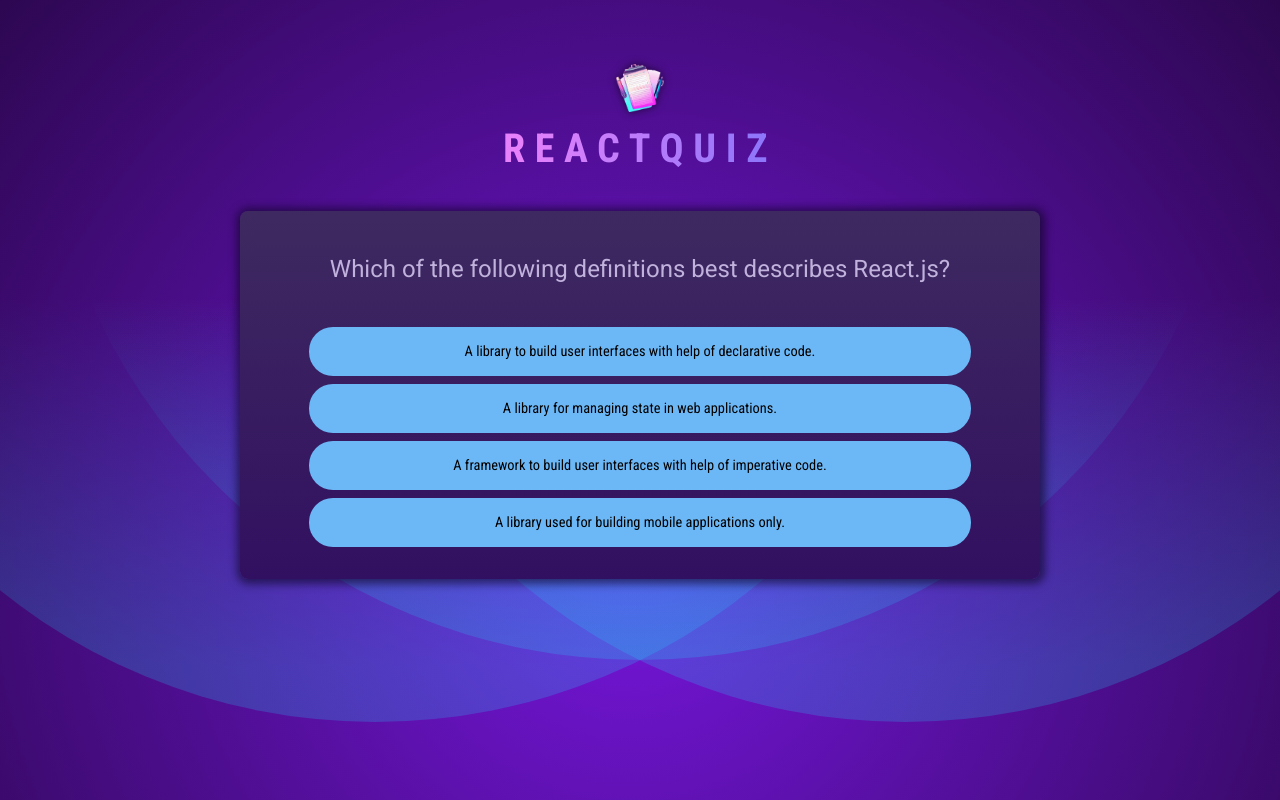
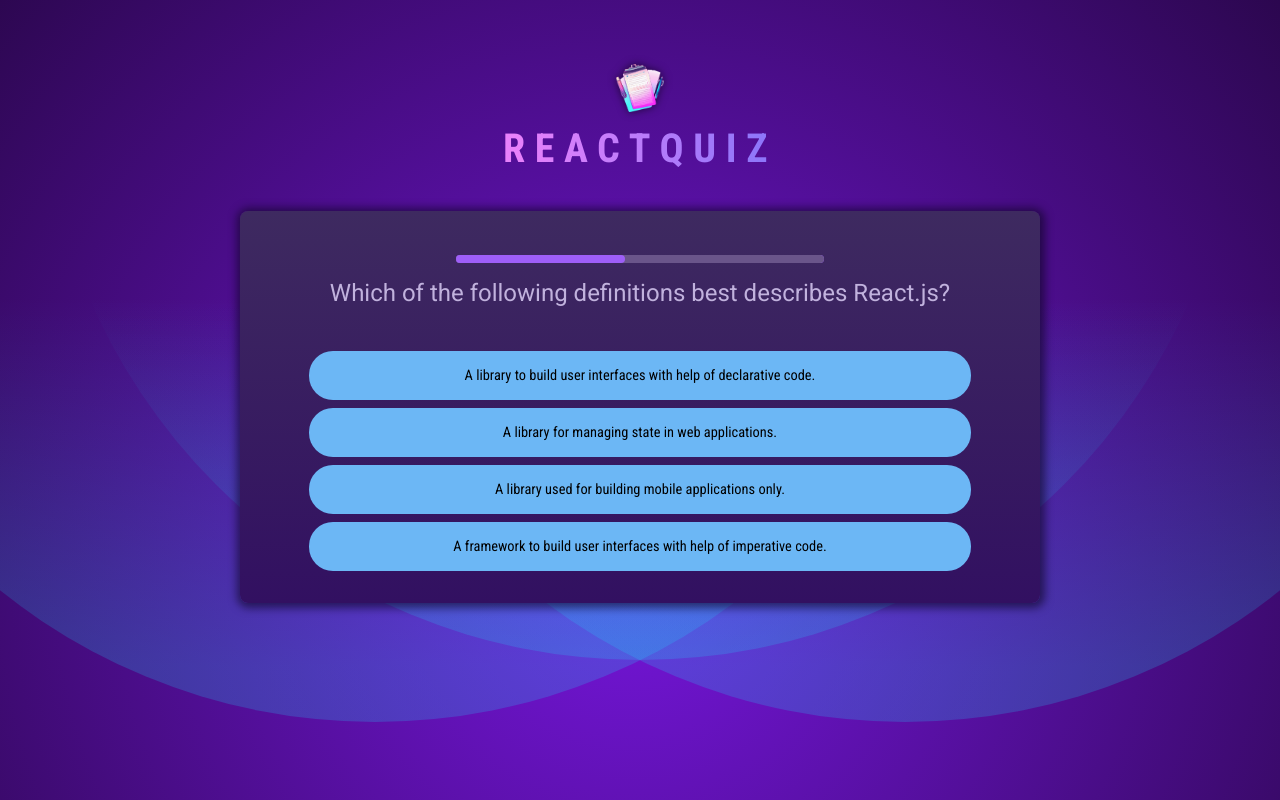
Before and after one commit to beingborn/react_guide, a React (Vite) app in the folder project_03/: page / in a window 1280 px wide. Built offline with nearby package versions, Linux system fonts and the light colour scheme.

Commit message:
feat: Quiz Timer 세팅

```diff
--- /dev/null
+++ b/project_03/src/components/QuestionTimer.jsx
@@ -0,0 +1,24 @@
+import { useState, useEffect } from "react";
+
+const QuestionTimer = ({ timeout, onTimeout }) => {
+    const [remainingTime, setRemainingTime] = useState(timeout);
+
+    useEffect(() => {
+        setTimeout(() => {
+            onTimeout()
+        }, timeout)
+    }, [timeout, setTimeout])
+
+    useEffect(() => {
+        const timer = setInterval(() => {
+            setRemainingTime(prevRemainingTime => prevRemainingTime - 100);
+        }, 100);
+
+        return () => clearInterval(timer)
+    }, [remainingTime])
+
+
+    return <progress id="question-time" max={timeout} value={remainingTime}/>;
+}
+
+export default QuestionTimer;
--- a/project_03/src/components/Quiz.jsx
+++ b/project_03/src/components/Quiz.jsx
@@ -1,26 +1,48 @@
-import { useState } from "react"
+import { useState, useMemo, useCallback } from "react"
 import QUESTIONS from '../questions.js'
+import quizCompleteImg from '../assets/quiz-complete.png'
+import QuestionTimer from "./QuestionTimer.jsx"
 
 const Quiz = () => {
     const [userAnswers, setUserAnswers] = useState([]); // 유저 답변 목록
     const activeQuestionIndex = userAnswers.length; // 활성화된 질문의 순서 1,2,3
-    const shuffledAnswers = [...QUESTIONS[activeQuestionIndex].answers]
-    shuffledAnswers.sort()
+    const quizIsComplete = activeQuestionIndex === QUESTIONS.length;
 
-    function handleSelectAnswer(selectedAnswer) {
-        setUserAnswers((prevUserAnswers) => [...prevUserAnswers, selectedAnswer] );
+    const handleSelectAnswer = useCallback(
+        function handleSelectAnswer(selectedAnswer) {
+            setUserAnswers((prevUserAnswers) => [...prevUserAnswers, selectedAnswer] );
+        }
+        , []
+    )
 
-        if (activeQuestionIndex + 1 === QUESTIONS.length) {
-            console.log("다했음")
-        }
+    const handleSkipAnswer = useCallback(() =>
+        handleSelectAnswer(null), [handleSelectAnswer]
+    )
+
+    // 답변 완료 시
+    if (quizIsComplete) {
+        return (
+            <div id="summary">
+                <img src={quizCompleteImg} alt="퀴즈 종료 이미지" />
+                <h2>퀴즈 종료!</h2>
+            </div>
+        )
     }
+
+    const shuffledAnswers = useMemo(() => {
+        const answers = [...QUESTIONS[activeQuestionIndex].answers];
+        answers.sort(() => Math.random() - 0.5);
+        return answers;
+    }, [activeQuestionIndex]);
+
 
     return (
         <div id="quiz">
             <div id="question">
+                <QuestionTimer timeout={10000} onTimeout={handleSkipAnswer}/>
                 <h2>{QUESTIONS[activeQuestionIndex].text}</h2>
                 <ul id="answers">
-                    {QUESTIONS[activeQuestionIndex].answers.map((answer) => (
+                    {shuffledAnswers.map((answer) => (
                         <li className="answer" key={answer}>
                             <button onClick={() => handleSelectAnswer(answer)}>{answer}</button>
                         </li>
@@ -41,3 +63,15 @@
  *
  * 리액트에서 상태관리를 최소한으로 유지하는 게 좋은 관습
  */
+
+/**
+ * 자바스크립트에서 함수는 곧 객체이기 때문에
+ * 메모리 어딘가에 저장되어 있다. 그리고 리액트의
+ * 컴포넌트가 재렌더링될 때, 같은 로직이더라도 그 전 객체와
+ * 동일하지 않다
+ */
+
+/**
+ * useCallback 사용 이유
+ * 주변 컴포넌트가 다시 실행되었다 해도 함수가 재생성 되지 않도록 함
+ */
```
